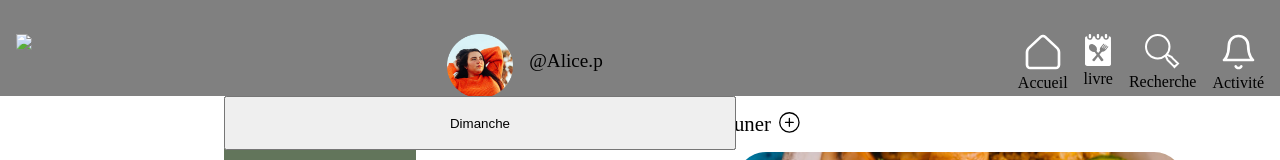
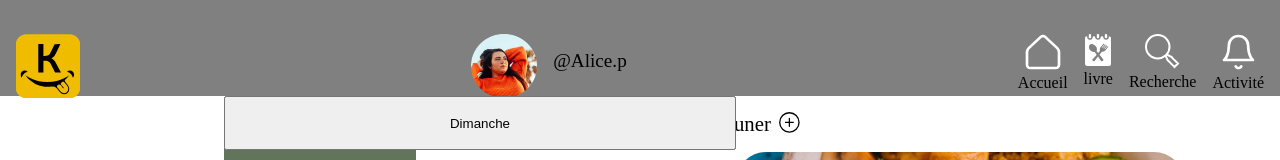
Before and after one commit to noKeyShin/projet_integration, a plain HTML site: page index.html in a window 1280 px wide. Shown: the top 160 px of the page. Drawn offline with Linux system fonts and the light colour scheme.

Commit message:
Site_V3(mobile)

```diff
--- a/index.html
+++ b/index.html
@@ -15,7 +15,7 @@
         </section><br>
 
         <section class="btnDesktop">
-            <figure><img src="logo.jpg" class="logoDesktop"></figure>
+            <figure><img src="media/Logo.svg" class="logoDesktop"></figure>
             <figure class="photoDesktop"><img src="media/header/photoProfil.webp"><figcaption >@Alice.p</figcaption> </figure>
             <figure class="autreDesktop"><img src="media/icon_home.svg"> <figcaption>Accueil</figcaption> </figure>
             <figure class="autreDesktop"><img src="media/icon_rubrique.svg"> <figcaption>livre</figcaption> </figure>
```
